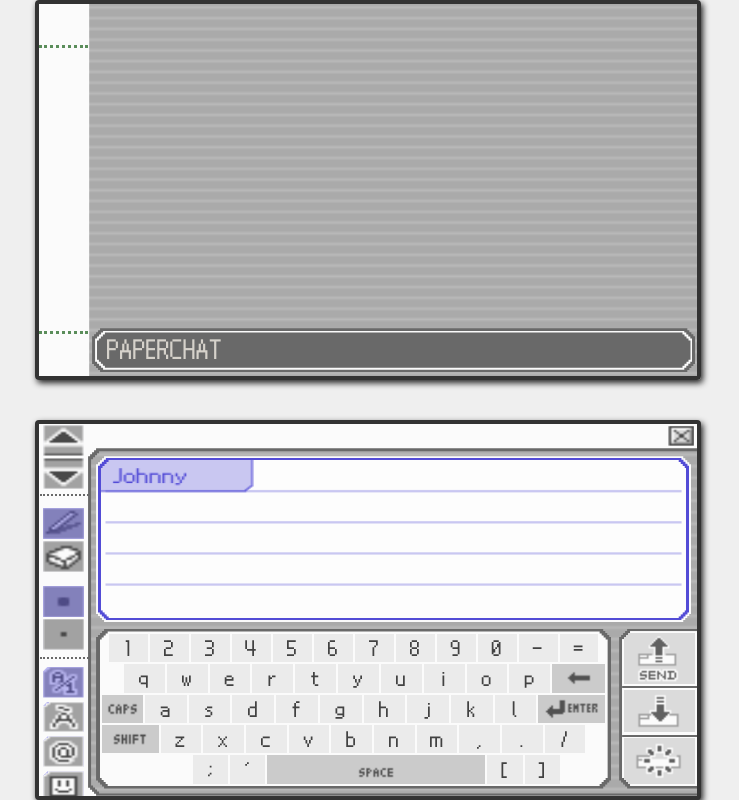
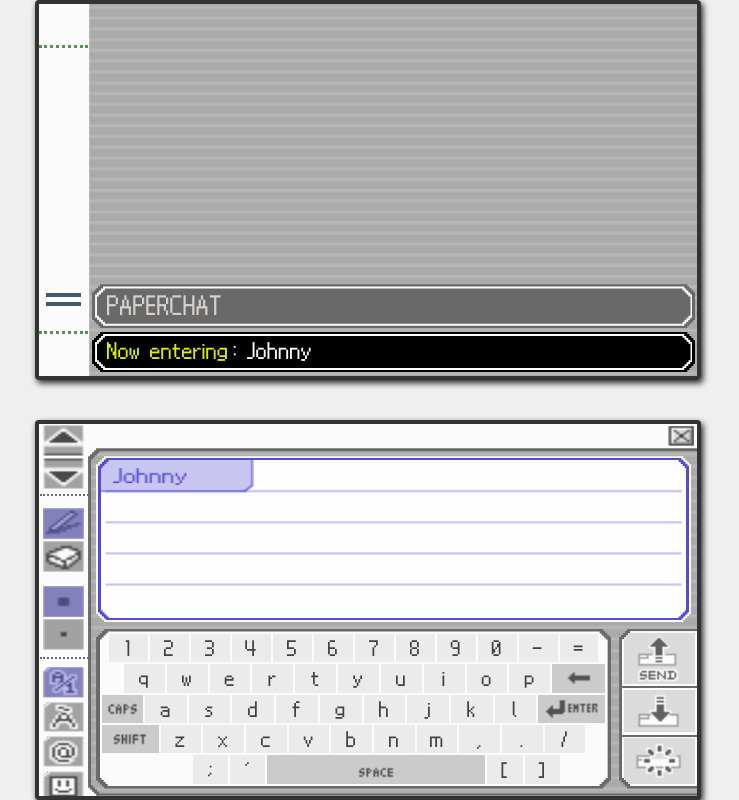
Before and after one commit to Lietsaki/paperchat, a Next.js app: page /room/1 in a window 1280 px wide. Shown: the whole page, without its empty margins (272-1011 px from the left). Built offline with nearby package versions, Linux system fonts and the light colour scheme.

Commit message:
Creatd ContentIndicator.tsx

```diff
--- a/components/PaperchatOctagon.tsx
+++ b/components/PaperchatOctagon.tsx
@@ -1,10 +1,11 @@
 import styles from 'styles/components/paperchat-octagon.module.scss'
 
 const { octagon_outside, octagon_outline, octagon_content, blur, paperchat_octagon } = styles
+type PaperchatOctagonProps = { id: string }
 
-const PaperchatOctagon = () => {
+const PaperchatOctagon = ({ id }: PaperchatOctagonProps) => {
   return (
-    <div className={`${octagon_outside} ${blur} ${paperchat_octagon}`}>
+    <div className={`${octagon_outside} ${blur} ${paperchat_octagon}`} id={id}>
       <div className={octagon_outline}>
         <div className={octagon_content}>Paperchat</div>
       </div>
--- /dev/null
+++ b/components/room/ContentIndicator.tsx
@@ -0,0 +1,25 @@
+import styles from 'styles/options-screen/options.module.scss'
+import {} from 'helpers/helperFunctions'
+import { roomContent, contentIndicator } from 'types/Room'
+
+const { content_indicator, indicator, invisible } = styles
+
+type ContentIndicatorProps = {
+  roomContent: roomContent[]
+}
+
+const ContentIndicator = ({ roomContent }: ContentIndicatorProps) => {
+  const renderIndicators = () => {
+    if (typeof window === 'undefined') return []
+
+    const isVisible = true
+
+    return roomContent.map((content) => {
+      return <div key={content.id} className={`${indicator} ${isVisible ? '' : invisible}`}></div>
+    })
+  }
+
+  return <div className={content_indicator}>{renderIndicators()}</div>
+}
+
+export default ContentIndicator
--- a/components/room/MessageOctagon.tsx
+++ b/components/room/MessageOctagon.tsx
@@ -3,9 +3,9 @@ import styles from 'styles/components/paperchat-octagon.module.scss'
 
 const { octagon_outside, octagon_outline, octagon_content, message, short_message } = styles
 
-type messageOctagonProps = { img_uri: string; color: string }
+type messageOctagonProps = { img_uri: string; color: string; id: string }
 
-const messageOctagon = ({ img_uri, color }: messageOctagonProps) => {
+const messageOctagon = ({ img_uri, color, id }: messageOctagonProps) => {
   const outlineRef = useRef<HTMLDivElement>(null)
   const containerRef = useRef<HTMLDivElement>(null)
   const imgRef = useRef<HTMLImageElement>(null)
@@ -22,7 +22,7 @@ const messageOctagon = ({ img_uri, color }: messageOctagonProps) => {
   }
 
   return (
-    <div className={`${octagon_outside} ${message} ${shortMessage ? short_message : ''}`}>
+    <div className={`${octagon_outside} ${message} ${shortMessage ? short_message : ''}`} id={id}>
       <div className={octagon_outline} ref={outlineRef} style={{ backgroundColor: color }}>
         <div className={octagon_content} ref={containerRef}>
           <img src={img_uri} onLoad={handleLoad} ref={imgRef} />
--- a/components/room/UserInfoOctagon.tsx
+++ b/components/room/UserInfoOctagon.tsx
@@ -6,9 +6,10 @@ const { octagon_outside, octagon_outline, octagon_content, blur, info, now_enter
 type userInfoOctagonProps = {
   userEntering?: string
   userLeaving?: string
+  id: string
 }
 
-const UserInfoOctagon = ({ userEntering, userLeaving }: userInfoOctagonProps) => {
+const UserInfoOctagon = ({ id, userEntering, userLeaving }: userInfoOctagonProps) => {
   const leaving = (
     <>
       <span className={now_leaving}>Now leaving</span>: {userLeaving}
@@ -22,7 +23,7 @@ const UserInfoOctagon = ({ userEntering, userLeaving }: userInfoOctagonProps) =>
   )
 
   return (
-    <div className={`${octagon_outside} ${blur} ${info}`}>
+    <div className={`${octagon_outside} ${blur} ${info}`} id={id}>
       <div className={octagon_outline}>
         <div className={octagon_content}>{userEntering ? entering : leaving}</div>
       </div>
--- a/helpers/helperFunctions.tsx
+++ b/helpers/helperFunctions.tsx
@@ -1,6 +1,8 @@
 import { positionObj } from 'types/Position'
 
 const getRandomNumber = (min: number, max: number) => Math.round(Math.random() * (max - min) + min)
+
+const getSimpleId = () => Date.now() + '' + (getRandomNumber(1, 99) + '')
 
 const getRandomColor = () => {
   return `hsla(${getRandomNumber(0, 255)},
@@ -101,10 +103,16 @@ const createActiveColorClass = (hslaColor: string) => {
   document.head.appendChild(style)
 }
 
+const isElementVisibleInContainer = (target: HTMLElement, container: HTMLElement) => {
+  return true
+}
+
 export {
+  getSimpleId,
   getRandomColor,
   getPercentage,
   dropPosOffset,
   getHighestAndLowestPoints,
-  createActiveColorClass
+  createActiveColorClass,
+  isElementVisibleInContainer
 }
--- a/pages/room/[roomID]/index.tsx
+++ b/pages/room/[roomID]/index.tsx
@@ -5,9 +5,10 @@ import UserInfoOctagon from 'components/room/UserInfoOctagon'
 import MessageOctagon from 'components/room/MessageOctagon'
 import Keyboard from 'components/Keyboard'
 import Canvas from 'components/Canvas'
+import ContentIndicator from 'components/room/ContentIndicator'
 import { useRouter } from 'next/router'
 import { useState, useEffect } from 'react'
-import { getRandomColor, createActiveColorClass } from 'helpers/helperFunctions'
+import { getRandomColor, getSimpleId, createActiveColorClass } from 'helpers/helperFunctions'
 import { keyboard } from 'types/Keyboard'
 import { roomContent } from 'types/Room'
 import emitter from 'helpers/MittEmitter'
@@ -39,7 +40,7 @@ const {
   close_btn
 } = page_styles
 
-const FindRooms = () => {
+const Room = () => {
   const router = useRouter()
   const [usingPencil, setUsingPencil] = useState(true)
   const [usingThickStroke, setUsingThickStroke] = useState(true)
@@ -55,7 +56,7 @@ const FindRooms = () => {
   const sendMessage = () => emitter.emit('sendMessage', '')
 
   const receiveCanvasDataUrl = (data_url: string) => {
-    setRoomContent([...roomContent, { message: data_url }])
+    setRoomContent([...roomContent, { message: data_url, id: getSimpleId() }])
   }
 
   useEffect(() => createActiveColorClass(roomColor), [roomColor])
@@ -68,19 +69,35 @@ const FindRooms = () => {
     }
   }, [roomContent])
 
+  useEffect(() => {
+    setRoomContent([
+      ...roomContent,
+      { paperchatOctagon: true, id: 'paperchat_octagon' },
+      { userEntering: 'Johnny', id: getSimpleId() }
+    ])
+  }, [])
+
   const getRoomContent = () => {
     return roomContent.map((item, i) => {
       if (item.userEntering || item.userLeaving) {
         return (
           <UserInfoOctagon
-            key={i}
+            key={item.id}
+            id={item.id}
             userEntering={item.userEntering}
             userLeaving={item.userLeaving}
           />
         )
       }
+
       if (item.message) {
-        return <MessageOctagon key={i} img_uri={item.message} color={roomColor} />
+        return (
+          <MessageOctagon key={item.id} id={item.id} img_uri={item.message} color={roomColor} />
+        )
+      }
+
+      if (item.paperchatOctagon) {
+        return <PaperchatOctagon key={item.id} id={item.id} />
       }
     })
   }
@@ -91,13 +108,10 @@ const FindRooms = () => {
         <div className={`screen ${top}`}>
           <div className={left_column}>
             <div className={top_section}></div>
-            <div className="mid_section"></div>
+            <ContentIndicator roomContent={roomContent} />
             <div className={bottom_section}></div>
           </div>
-          <div className={`${right_column} scrollify`}>
-            <PaperchatOctagon />
-            {getRoomContent()}
-          </div>
+          <div className={`${right_column} scrollify`}>{getRoomContent()}</div>
         </div>
 
         <div className={`screen ${bottom}`}>
@@ -250,4 +264,4 @@ const FindRooms = () => {
   )
 }
 
-export default FindRooms
+export default Room
--- a/styles/components/paperchat-octagon.module.scss
+++ b/styles/components/paperchat-octagon.module.scss
@@ -42,6 +42,7 @@
 
   &.info {
     height: 11%;
+    min-height: 11%;
     background-color: #000;
 
     .octagon_outline {
--- a/styles/main.scss
+++ b/styles/main.scss
@@ -4,6 +4,8 @@ $bp-mid: 800px;
 $clear-bg: #fbfbfb;
 $green-border: #5a8d5a;
 $wifi-bg: #2ebc00;
+$content-visible: #415969;
+$content-invisible: #b2c3db;
 $dark-gray: #696969;
 $key-bg: #ebebeb;
 $key-color: #424242;
--- a/styles/options-screen/options.module.scss
+++ b/styles/options-screen/options.module.scss
@@ -19,7 +19,41 @@
       }
     }
 
-    // .mid_section {}
+    .content_indicator {
+      height: 100%;
+      display: flex;
+      flex-direction: column;
+      align-items: center;
+      justify-content: flex-end;
+      padding: 8px 0 25px 0;
+
+      @keyframes grow {
+        0% {
+          transform: scaleY(0);
+        }
+        100% {
+          transform: scaleY(1);
+        }
+      }
+
+      .indicator {
+        animation: grow 0.2s ease-in-out;
+        transform-origin: bottom;
+        height: 4px;
+        width: 70%;
+        background-color: $content-visible;
+        filter: blur(0.5px);
+        margin-top: 5px;
+
+        &.invisible {
+          background-color: $content-invisible;
+        }
+
+        &:first-child {
+          margin-top: 0;
+        }
+      }
+    }
 
     .bottom_section {
       @include left-column-dotted-border;
```
Also changed, not shown: types/Room.ts (+7 -1 lines).
